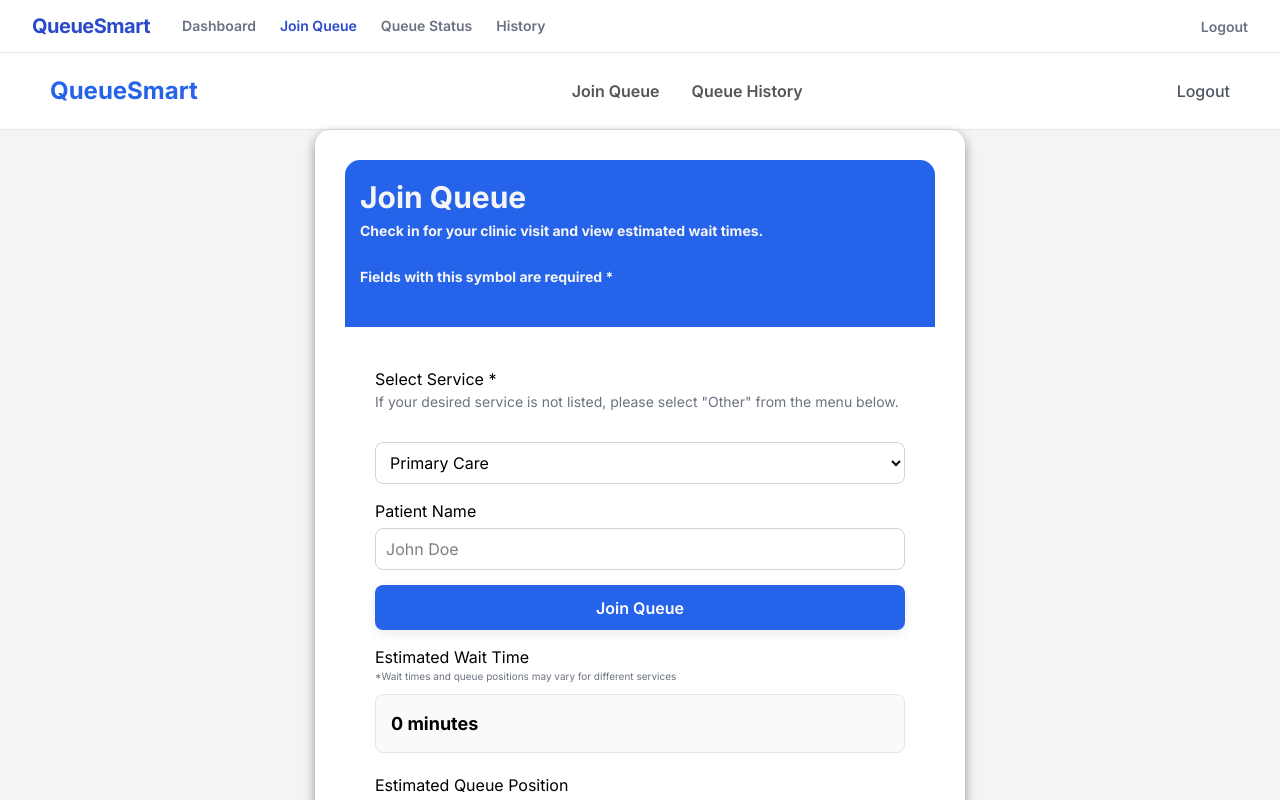
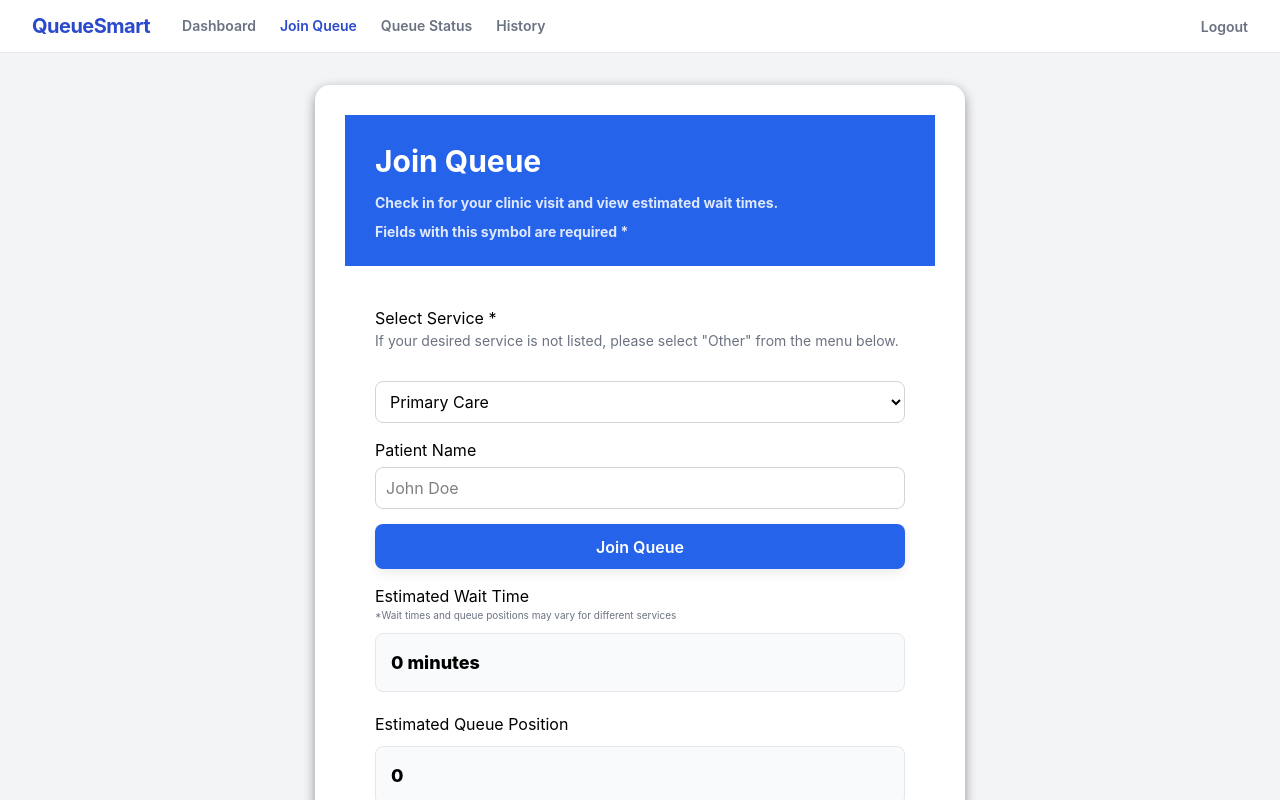
Before and after one commit to cabb007/QueueSmart, a React (Vite) app in the folder QueueSmart/: page /join in a window 1280 px wide. Shown: the top 800 px of the page. Built offline with nearby package versions, Linux system fonts and the light colour scheme.

Commit message:
dynamic queue user info + styling update
added dynamic information display for users so the queue status is properly displaying instead of static

```diff
--- a/QueueSmart/src/QueueHistory.css
+++ b/QueueSmart/src/QueueHistory.css
@@ -1,113 +1,123 @@
-@import url('https://fonts.googleapis.com/css2?family=Inter:wght@400;500;600;700&display=swap');
-@import url('https://fonts.googleapis.com/css2?family=Roboto:wght@400;500;700&display=swap');
-
-body{
-    font-family: 'Inter', sans-serif;
+* {
+    box-sizing: border-box;
 }
 
-.navbar {
-    display: flex;
-    justify-content: space-between;
-    align-items: center;
-
-    padding: 20px 50px;
-
-    background-color: white;
-    border-bottom: 1px solid #e5e7eb;
+html,
+body,
+#root {
+    width: 100%;
+    min-height: 100%;
+    margin: 0;
 }
 
-.logo {
-    color: #2563eb;
-    font-size: 24px;
-    font-weight: 700;
-    margin: 0;
+body {
     font-family: 'Inter', sans-serif;
-}
-
-.logoutButton {
-    background: none;
-    border: none;
-    color: #4b5563;
-    font-weight: 500;
-    cursor: pointer;
-    font-family: 'Inter', sans-serif;
+    background-color: #f3f4f6;
 }
 
 .container {
+    width: 100%;
+    min-height: calc(100vh - 73px);
     display: flex;
     justify-content: center;
+    align-items: flex-start;
+    padding: 32px 16px;
     background-color: #f3f4f6;
-    font-family: 'Inter', sans-serif;
+}
+
+.historyCard {
+    width: 100%;
+    max-width: 900px;
+    background-color: white;
+    border-radius: 15px;
+    box-shadow: 0 4px 12px rgba(0, 0, 0, 0.18);
+    overflow: hidden;
 }
 
 .cardHeader {
     background-color: #2563eb;
     color: white;
+    padding: 24px 30px;
+    border-radius: 0;
+}
 
-    padding: 15px;
-
-    border-top-left-radius: 15px;
-    border-top-right-radius: 15px;
+.cardHeader h2 {
+    margin: 0;
+    color: white;
     font-size: 30px;
 }
 
 .pageDescription {
-    color: whitesmoke;
+    color: rgba(255, 255, 255, 0.85);
     font-size: 14px;
-    margin-bottom: 25px;
+    margin: 8px 0 0;
 }
 
-.historyCard {
-    background-color: white;
-    width: 650px;
+.historyContent {
+    width: 100%;
     padding: 30px;
-    border-radius: 15px;
-    box-shadow: 0px 4px 12px rgba(0,0,0,0.40);
+    display: flex;
+    flex-direction: column;
+    gap: 22px;
 }
 
-h2{
-    color: whitesmoke;
-}
-
-
 .historyEntry {
-    padding:20px;
-    border-radius:12px;
-    border:1px solid #e5e5e5;
-    transition:.2s;
-    box-shadow: #555;
+    width: 100%;
+    padding: 20px;
+    border-radius: 12px;
+    border: 1px solid #dbeafe;
+    background-color: #f8fafc;
+    transition: 0.2s;
     font-size: 14px;
 }
 
-.historyContent {
-    padding:30px;
-    display:flex;
-    flex-direction:column;
-    gap:22px;
+.historyEntry:hover {
+    border-color: #93c5fd;
+    box-shadow: 0 4px 10px rgba(37, 99, 235, 0.1);
+}
+
+.historyEntry h3 {
+    margin: 0 0 8px;
+    color: #0f172a;
+}
+
+.historyEntry p {
+    margin: 4px 0;
+    color: #475569;
 }
 
 .historyFooter {
-    text-align:center;
-    color:#8c8c8c;
-    padding:20px;
-    border-top:1px solid #ececec;
-    font-size:15px;
+    text-align: center;
+    color: #64748b;
+    padding: 20px;
+    border-top: 1px solid #e2e8f0;
+    background-color: #f8fafc;
+    font-size: 15px;
 }
 
+@media (max-width: 640px) {
+    .navbar {
+        padding: 16px 20px;
+    }
 
-.navLinks{
-    display:flex;
-    gap:32px;
-    align-items:center;
+    .container {
+        padding: 20px 12px;
+    }
+
+    .cardHeader {
+        padding: 20px;
+    }
+
+    .cardHeader h2 {
+        font-size: 24px;
+    }
+
+    .historyContent {
+        padding: 20px;
+        gap: 16px;
+    }
+
+    .historyEntry {
+        padding: 16px;
+    }
 }
-
-.navLink{
-    text-decoration:none;
-    color:#555;
-    font-weight:600;
-    transition:0.2s;
-}
-
-.navLink:hover{
-    color:#2B4ACB;
-}
--- a/QueueSmart/src/QueueHistory.jsx
+++ b/QueueSmart/src/QueueHistory.jsx
@@ -30,25 +30,6 @@ function QueueHistory() {
     }, []);
     return (
         <>
-            <div className="navbar">
-
-                <h2 className="logo">QueueSmart</h2>
-
-                <div className="navLinks">
-                    <NavLink to="/joinqueue" className="navLink">
-                        Join Queue
-                    </NavLink>
-
-                    <NavLink to="/queuehistory" className="navLink">
-                         Queue History
-                    </NavLink>
-                </div>
-
-                <button className="logoutButton">
-                    Logout
-                </button>
-
-            </div>
 
             <div className="container">
 
--- a/QueueSmart/src/QueueStatus.jsx
+++ b/QueueSmart/src/QueueStatus.jsx
@@ -18,30 +18,82 @@ export default function QueueStatus() {
   };
 
   useEffect(() => {
+    const serviceId = "s1";
+
+    const storedUser = JSON.parse(
+      localStorage.getItem("user") || "null"
+    );
+
+    const userId = storedUser?.id;
+
+    if(!userId){
+      setError("No logged-in user found");
+      setLoading(false);
+      return;
+    }
+
     async function getQueueStatus() {
       try {
         const response = await fetch(
-          "http://localhost:5000/api/queuestatus"
+          `http://localhost:3001/api/queue/${serviceId}`
         );
 
-        if(!response.ok){
-          throw new Error("Unable to retrieve queue status");
+        if (!response.ok) {
+          throw new Error(
+            `Unable to retrieve queue status: ${response.status}`
+          );
         }
 
         const data = await response.json();
 
-        setQueuePosition(data.queuePosition);
-        setEstimatedWaitTime(data.estimatedWaitTime);
-        setStatus(data.status);
+        const patientEntry = data.queue.find(
+          (entry) => entry.userId === userId
+        );
+
+        if (!patientEntry) {
+          setQueuePosition(null);
+          setEstimatedWaitTime("");
+          setStatus("served");
+          setError("");
+          return;
+        }
+
+        setQueuePosition(patientEntry.position);
+
+        setEstimatedWaitTime(
+          `${patientEntry.estimatedWaitMinutes} minutes`
+        );
+
+        if (patientEntry.position === 1) {
+          setStatus("almost ready");
+        } else {
+          setStatus("waiting");
+        }
+
+        setError("");
       } catch (error) {
-        console.error(error);
-        setError(error.message);
+        console.error("Queue status request failed:", error);
+
+        setError(
+          error instanceof Error
+            ? error.message
+            : "Unable to retrieve queue status"
+        );
       } finally {
-        setLoading (false);
+        setLoading(false);
       }
     }
 
+    // Retrieve the status immediately.
     getQueueStatus();
+
+    // Retrieve an updated status every five seconds.
+    const intervalId = setInterval(getQueueStatus, 5000);
+
+    // Stop the interval when the component is removed.
+    return () => {
+      clearInterval(intervalId);
+    };
   }, []);
 
   function handleLogout() {
@@ -66,18 +118,6 @@ export default function QueueStatus() {
 
   return (
     <div className="font-sans bg-slate-50 text-slate-900 min-h-screen">
-      <nav className="bg-white border-b border-slate-200 sticky top-0 z-50">
-        <div className="max-w-7xl mx-auto px-4 sm:px-6 lg:px-8 h-16 flex items-center justify-between">
-          <span className="text-2xl font-bold tracking-tight text-blue-600">
-            QueueSmart
-          </span>
-
-          <button className="text-sm font-medium text-slate-600 hover:text-slate-900">
-            Logout
-          </button>
-        </div>
-      </nav>
-
       <main className="max-w-3xl mx-auto px-4 sm:px-6 lg:px-8 py-10">
         <div className="bg-white border border-slate-200 rounded-2xl shadow-sm overflow-hidden">
           <div className="bg-gradient-to-r from-blue-600 to-blue-700 text-white p-8">
--- a/QueueSmart/src/joinQueue.jsx
+++ b/QueueSmart/src/joinQueue.jsx
@@ -79,27 +79,6 @@ function JoinQueue(){
   return(
 
     <>
-      <div className="navbar">
-
-        <h2 className="logo">
-          QueueSmart
-        </h2>
-
-        <div className="navLinks">
-    <       NavLink to="/joinqueue" className="navLink">
-              Join Queue
-            </NavLink>
-
-            <NavLink to="/queuehistory" className="navLink">
-                Queue History
-            </NavLink>
-        </div>
-        <button className="logoutButton">
-          Logout
-        </button>
-
-      </div>
-
       <div className="container">
         <div className="joinCard">
 
```
Also changed, not shown: QueueSmart/src/PatientDashboard.jsx (+149 -44 lines), 1 other file (tests, documents, lock files or other folders).
